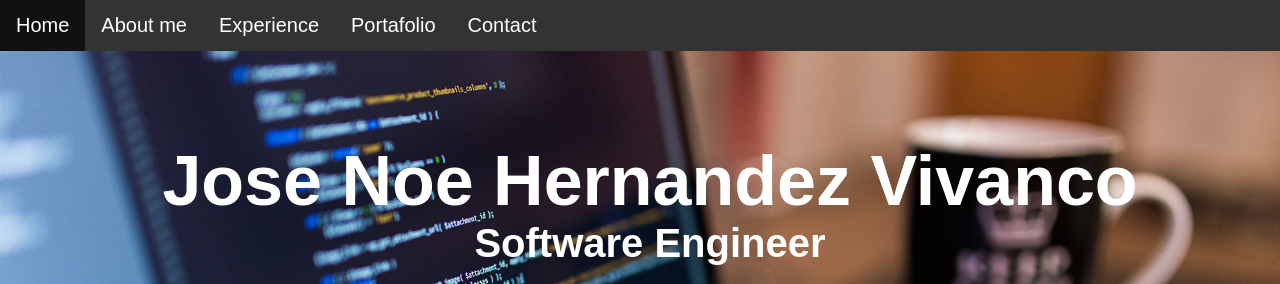
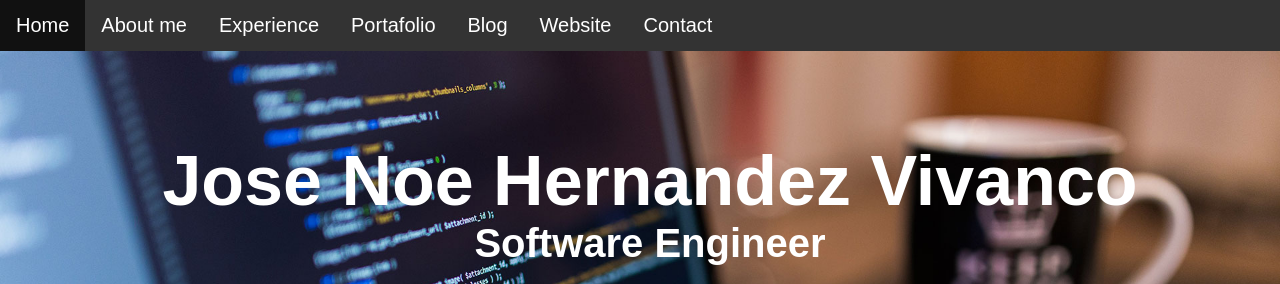
Before and after one commit to elinformatico/elinformatico.github.io, a plain HTML site: page index.html in a window 1280 px wide. Shown: the top 284 px of the page. Drawn offline with Linux system fonts and the light colour scheme; a web font is replaced by a local one.

Commit message:
feacture: Adding new menu elements

```diff
--- a/index.html
+++ b/index.html
@@ -21,6 +21,8 @@
                     <li><a href="#about-me">About me</a></li>
                     <li><a href="#experience">Experience</a></li>
                     <li><a href="#portafolio">Portafolio</a></li>
+                    <li><a href="https://blog.noehdez.info" target='_new'>Blog</a></li>
+                    <li><a href="http://elinformatico.net" target='_new'>Website</a></li>
                     <li><a href="#contact">Contact</a></li>
                 </ul>
             </div>
```
